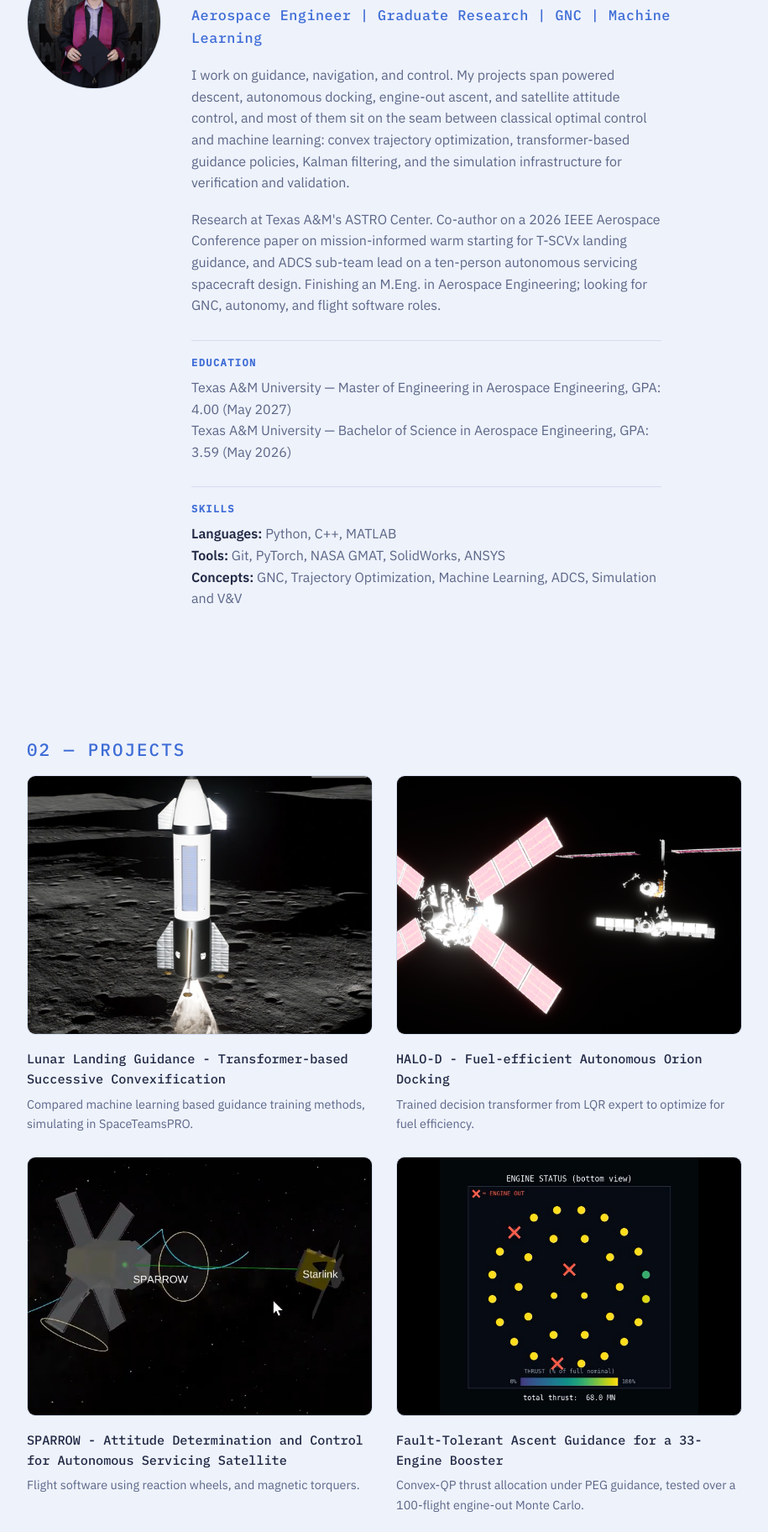
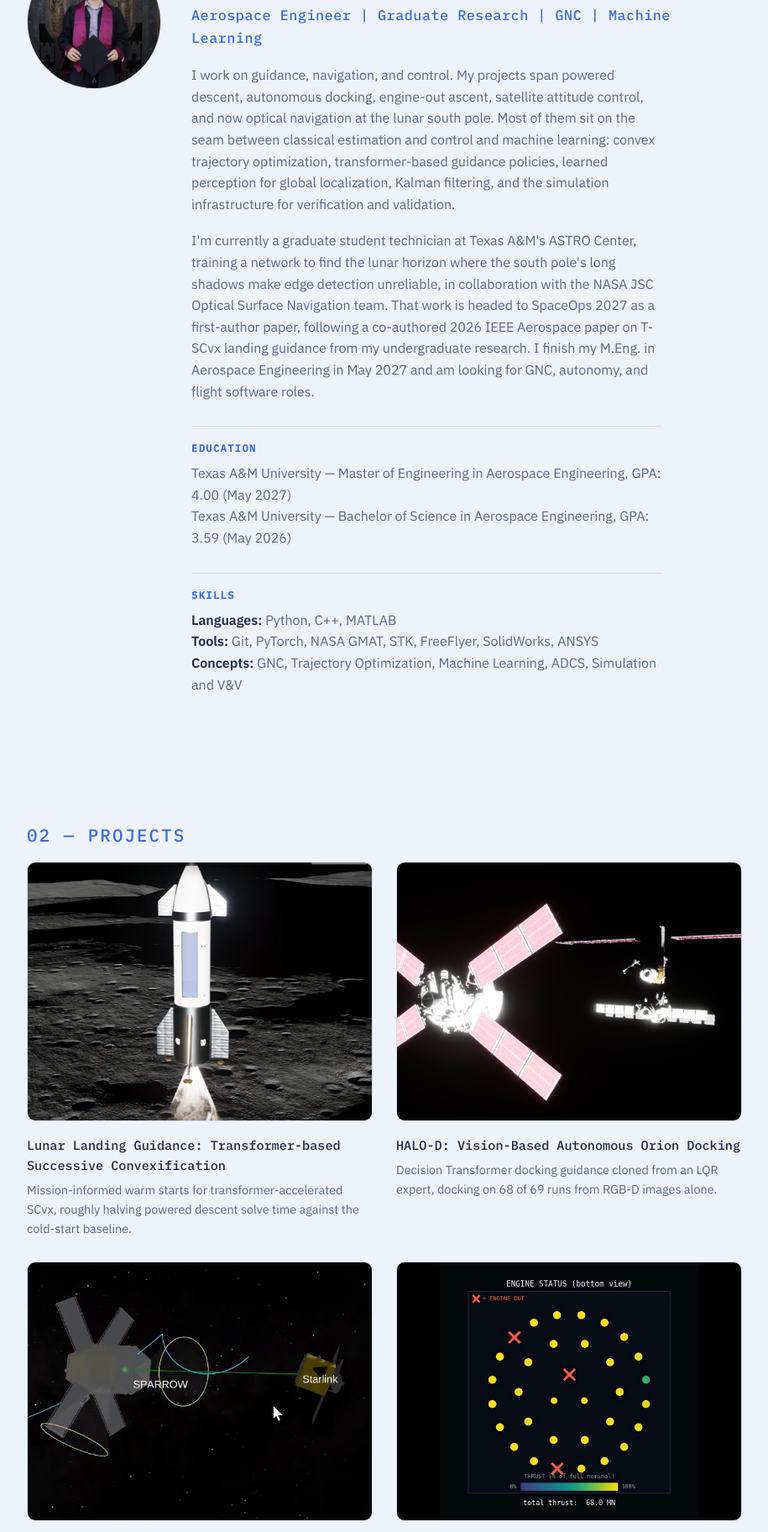
Before and after one commit to cacapps/cacapps.github.io, a plain HTML site: page index.html in a window 1280 px wide. Shown: the part 238-2062 px from the top of the page at 84% size, without its empty margins (182-1097 px from the left). Drawn offline with Linux system fonts and the light colour scheme.

Commit message:
Update site copy for new resume and tighten project pages
- Rewrite bio for current ASTRO navigation role and SpaceOps 2027 paper
- Retitle HALO-D as vision-based; rewrite HALO-D, lunar, SPARROW card blurbs
- Mark IEEE Aerospace citation as published
- Add engine-out testbed/allocator paragraph and GitHub code links
- Replace prose em dashes and spaced-hyphen title separators; add STK, FreeFlyer

Co-Authored-By: Claude Opus 5.5 <noreply@anthropic.com>

```diff
--- a/index.html
+++ b/index.html
@@ -4,7 +4,7 @@
   <meta charset="UTF-8" />
   <meta name="viewport" content="width=device-width, initial-scale=1.0" />
   <title>Carson Capps</title>
-  <meta name="description" content="Carson Capps — Aerospace engineering portfolio featuring guidance, navigation, and control projects including lunar landing guidance, autonomous Orion docking, and satellite ADCS flight software." />
+  <meta name="description" content="Carson Capps: aerospace engineering portfolio featuring guidance, navigation, and control projects including lunar landing guidance, autonomous Orion docking, and satellite ADCS flight software." />
 
   <!-- Open Graph / social preview -->
   <meta property="og:type" content="website" />
@@ -59,9 +59,9 @@
 
           <p class="tagline">Aerospace Engineer | Graduate Research | GNC | Machine Learning</p>
 
-          <p class="bio">I work on guidance, navigation, and control. My projects span powered descent, autonomous docking, engine-out ascent, and satellite attitude control, and most of them sit on the seam between classical optimal control and machine learning: convex trajectory optimization, transformer-based guidance policies, Kalman filtering, and the simulation infrastructure for verification and validation. </p>
+          <p class="bio">I work on guidance, navigation, and control. My projects span powered descent, autonomous docking, engine-out ascent, satellite attitude control, and now optical navigation at the lunar south pole. Most of them sit on the seam between classical estimation and control and machine learning: convex trajectory optimization, transformer-based guidance policies, learned perception for global localization, Kalman filtering, and the simulation infrastructure for verification and validation.</p>
 
-          <p class="bio">Research at Texas A&amp;M's ASTRO Center. Co-author on a 2026 IEEE Aerospace Conference paper on mission-informed warm starting for T-SCVx landing guidance, and ADCS sub-team lead on a ten-person autonomous servicing spacecraft design. Finishing an M.Eng. in Aerospace Engineering; looking for GNC, autonomy, and flight software roles.</p>
+          <p class="bio">I'm currently a graduate student technician at Texas A&amp;M's ASTRO Center, training a network to find the lunar horizon where the south pole's long shadows make edge detection unreliable, in collaboration with the NASA JSC Optical Surface Navigation team. That work is headed to SpaceOps 2027 as a first-author paper, following a co-authored 2026 IEEE Aerospace paper on T-SCvx landing guidance from my undergraduate research. I finish my M.Eng. in Aerospace Engineering in May 2027 and am looking for GNC, autonomy, and flight software roles.</p>
 
           <div class="about-block">
             <h3>Education</h3>
@@ -72,7 +72,7 @@
           <div class="about-block">
             <h3>Skills</h3>
             <p><strong>Languages:</strong> Python, C++, MATLAB<br />
-            <strong>Tools:</strong> Git, PyTorch, NASA GMAT, SolidWorks, ANSYS<br />
+            <strong>Tools:</strong> Git, PyTorch, NASA GMAT, STK, FreeFlyer, SolidWorks, ANSYS<br />
             <strong>Concepts:</strong> GNC, Trajectory Optimization, Machine Learning, ADCS, Simulation and V&V</p>
           </div>
         </div>
@@ -87,9 +87,9 @@
             <div class="tile">
               <img src="media/lunar-landing/thumbnail.png" alt="Lunar Landing thumbnail" onerror="this.parentElement.classList.add('placeholder'); this.remove();" />
             </div>
-            <h2>Lunar Landing Guidance - Transformer-based Successive Convexification</h2>
+            <h2>Lunar Landing Guidance: Transformer-based Successive Convexification</h2>
           </a>
-          <p>Compared machine learning based guidance training methods, simulating in SpaceTeamsPRO.</p>
+          <p>Mission-informed warm starts for transformer-accelerated SCvx, roughly halving powered descent solve time against the cold-start baseline.</p>
         </div>
 
         <div class="project">
@@ -97,9 +97,9 @@
             <div class="tile">
               <img src="media/orion-docking/thumbnail.png" alt="Orion Docking thumbnail" onerror="this.parentElement.classList.add('placeholder'); this.remove();" />
             </div>
-            <h2>HALO-D - Fuel-efficient Autonomous Orion Docking </h2>
+            <h2>HALO-D: Vision-Based Autonomous Orion Docking</h2>
           </a>
-          <p>Trained decision transformer from LQR expert to optimize for fuel efficiency.</p>
+          <p>Decision Transformer docking guidance cloned from an LQR expert, docking on 68 of 69 runs from RGB-D images alone.</p>
         </div>
 
         <div class="project">
@@ -107,9 +107,9 @@
             <div class="tile">
               <img src="media/auto-service-adcs/thumbnail.png" alt="SPARROW ADCS thumbnail" onerror="this.parentElement.classList.add('placeholder'); this.remove();" />
             </div>
-            <h2>SPARROW - Attitude Determination and Control for Autonomous Servicing Satellite</h2>
+            <h2>SPARROW: Attitude Determination and Control for Autonomous Servicing Satellite</h2>
           </a>
-          <p>Flight software using reaction wheels, and magnetic torquers. </p>
+          <p>Attitude determination and control using a reaction wheel pyramid and magnetic torquers, verified in Basilisk.</p>
         </div>
 
         <div class="project">
```
Also changed, not shown: projects/engine-out-ascent.html (+6 -0 lines), projects/lunar-landing.html (+4 -4 lines), projects/orion-docking.html (+2 -2 lines), projects/sparrow-adcs.html (+3 -2 lines), 1 other file.
